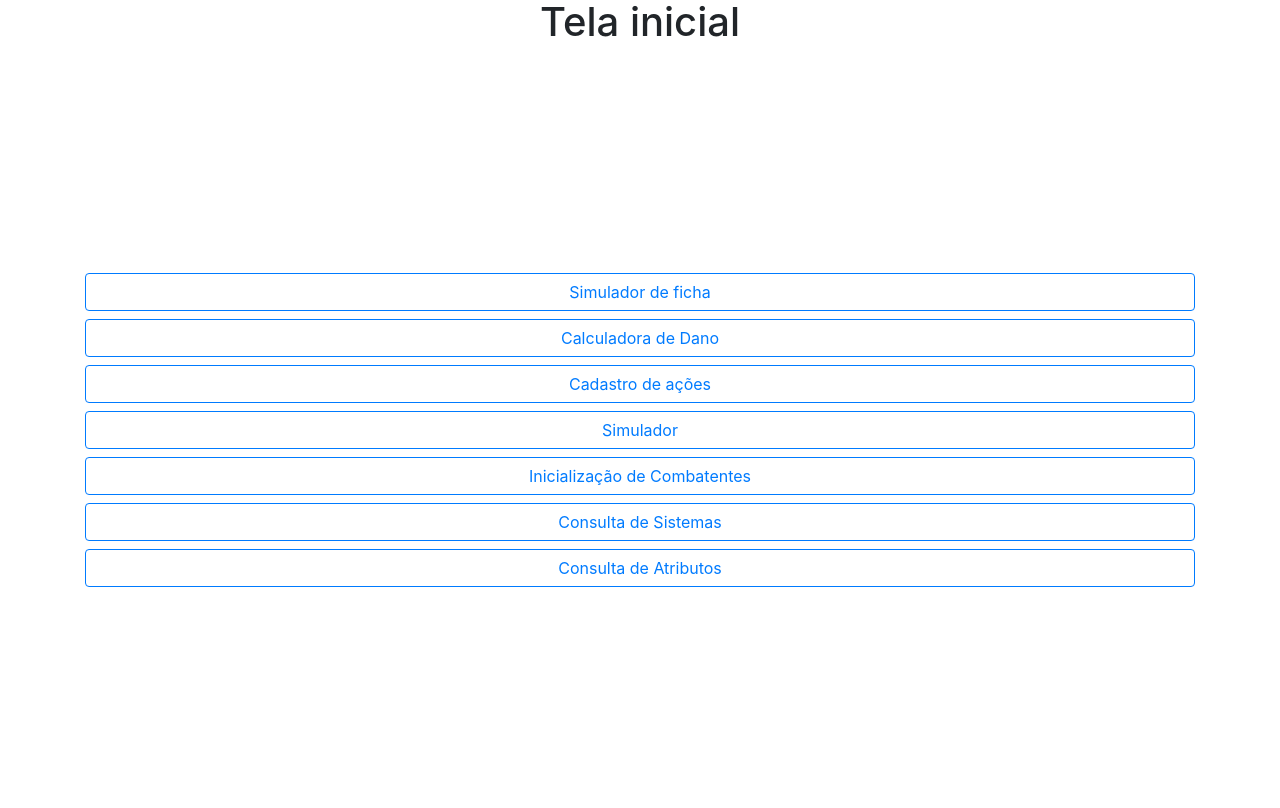
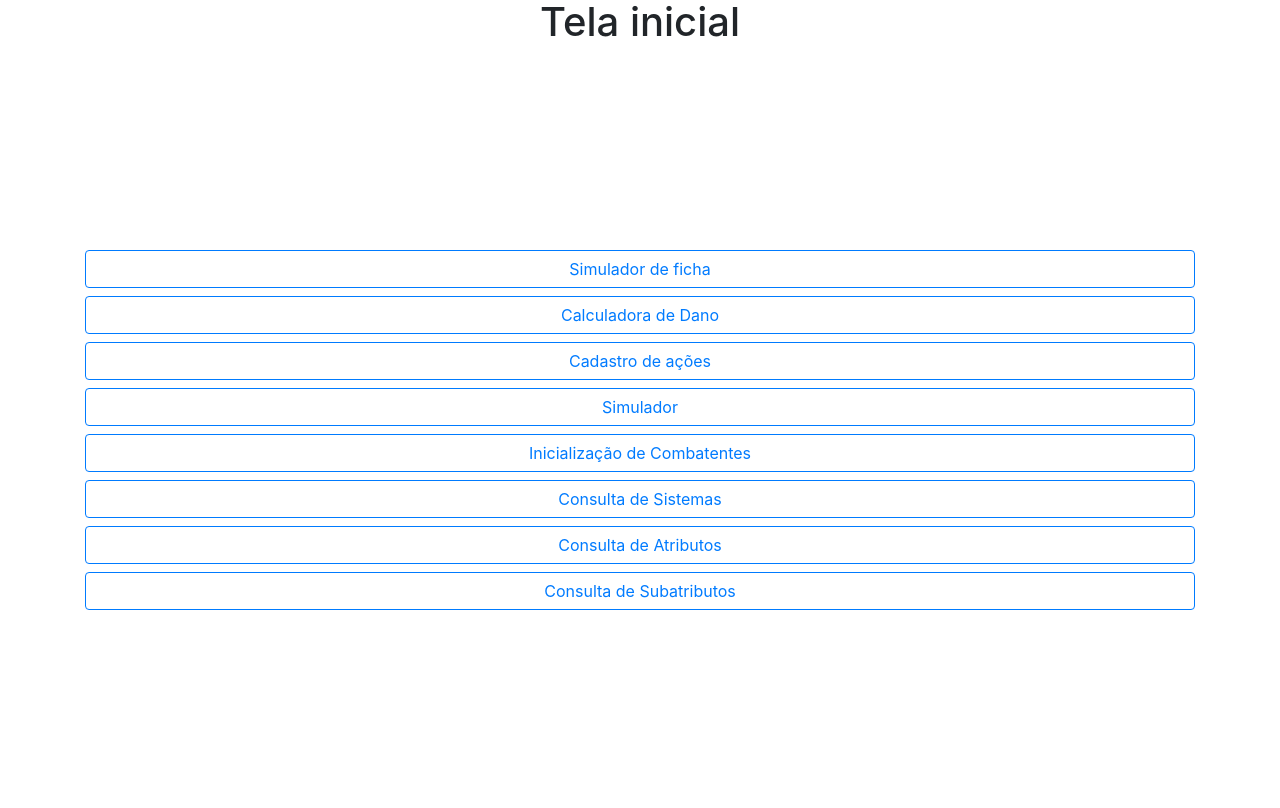
Before and after one commit to Zeniker/Distorcao, a Django app: page / in a window 1280 px wide. Run offline with Django 3.2, Linux system fonts and the light colour scheme; some libraries are stand-ins or nearby versions.

Commit message:
Added new option to index.

```diff
--- a/site/menu/templates/index.html
+++ b/site/menu/templates/index.html
@@ -12,5 +12,6 @@
     <a href="{% url 'tabela_inicializacao' %}" class="btn btn-outline-primary btn-block">Inicialização de Combatentes</a>
     <a href="{% url 'sistema_consulta' %}" class="btn btn-outline-primary btn-block">Consulta de Sistemas</a>
     <a href="{% url 'atributo_consulta' %}" class="btn btn-outline-primary btn-block">Consulta de Atributos</a>
+    <a href="{% url 'subatributo_consulta' %}" class="btn btn-outline-primary btn-block">Consulta de Subatributos</a>
 </div>
 {% endblock %}
```
